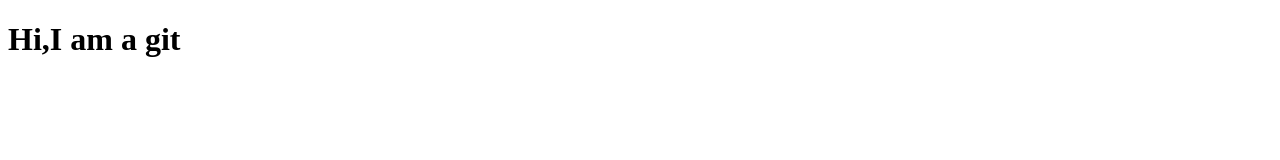
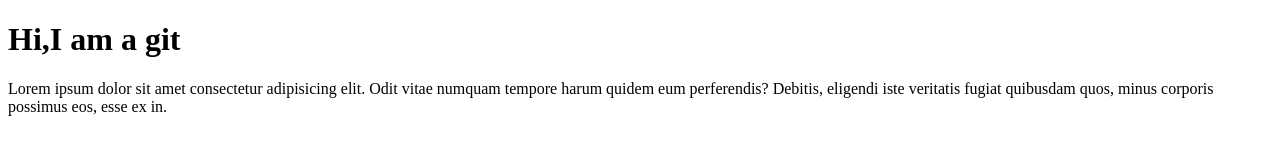
Before and after one commit to nlpkyukyu/Project, a plain HTML site: page index.html in a window 1280 px wide. Drawn offline with Linux system fonts and the light colour scheme.

Commit message:
Second commit

```diff
--- a/index.html
+++ b/index.html
@@ -5,6 +5,7 @@
     </head>
     <body>
         <h1>Hi,I am a git</h1>
-        </header>
+        <p>Lorem ipsum dolor sit amet consectetur adipisicing elit. Odit vitae numquam tempore harum quidem eum perferendis? Debitis, eligendi iste veritatis fugiat quibusdam quos, minus corporis possimus eos, esse ex in.</p>
+
     </body>
 </html>
```
